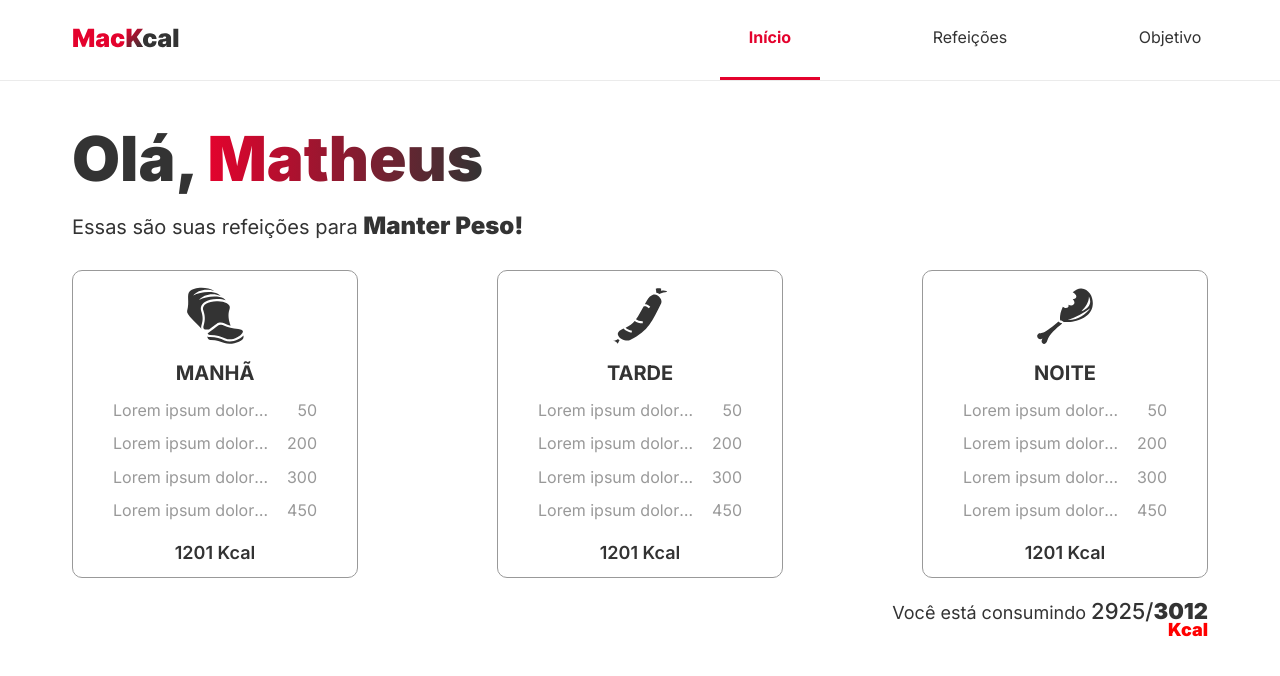
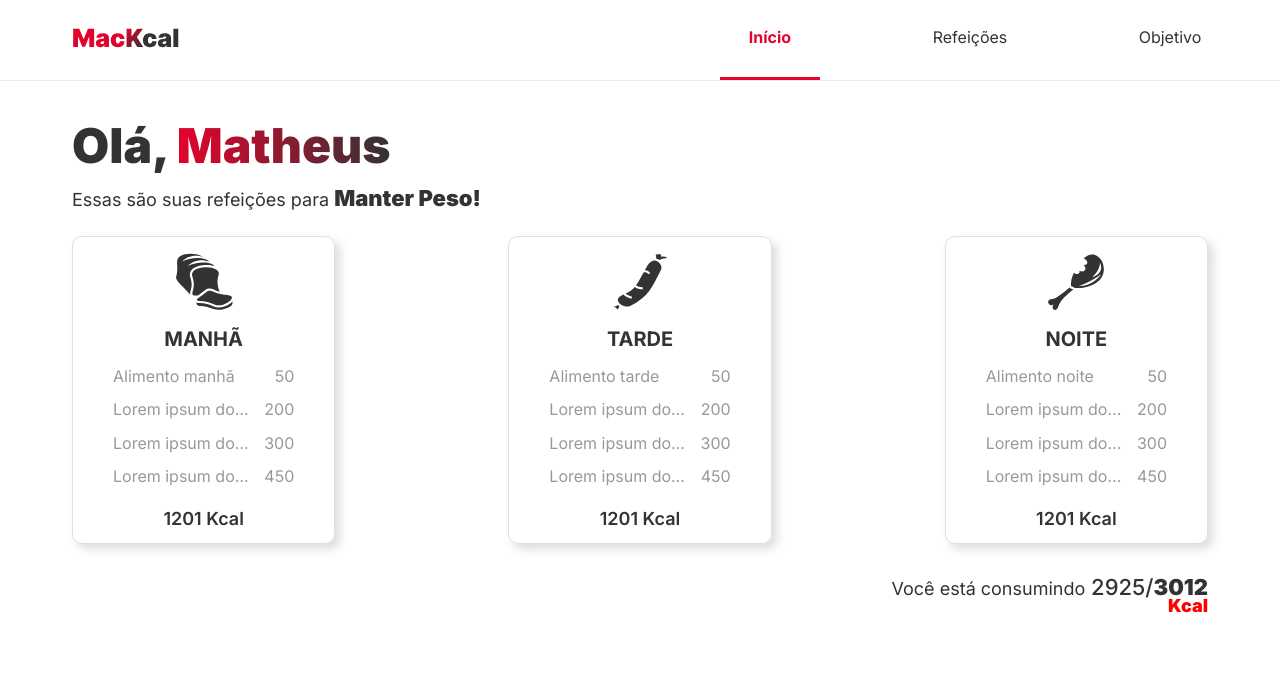
Before and after one commit to matheusapostulo/MacKcal, a Next.js app: page / in a window 1280 px wide. Shown: the top 676 px of the page. Built offline with nearby package versions, Linux system fonts and the light colour scheme.

Commit message:
Adicionando elementos dentro do modal

```diff
--- /dev/null
+++ b/src/app/components/CardAlimento.jsx
@@ -0,0 +1,5 @@
+export default function CardAlimento(){
+    return(
+        <h1>Alimento</h1>
+    )
+}
--- a/src/app/components/CardRefeicao.jsx
+++ b/src/app/components/CardRefeicao.jsx
@@ -7,7 +7,7 @@ import { useState } from "react";
 import ModalRefeicoes from "./ModalRefeicoes";
 
 export default function CardRefeicao({periodo, alimentos, totalAlimento}){
-    // State que controla a abertura do modal
+// State que controla a abertura do modal
   const [open, setOpen] = useState(false)
 
   const handleOpen = () => {
@@ -69,7 +69,7 @@ export default function CardRefeicao({periodo, alimentos, totalAlimento}){
                 </section>
             </section>
         </main>
-        <ModalRefeicoes open={open} handleClose={handleClose}/>
+        <ModalRefeicoes open={open} handleClose={handleClose} alimentos={alimentos}/>
         </>
     )
 }
--- a/src/app/components/InformacoesConsumo.jsx
+++ b/src/app/components/InformacoesConsumo.jsx
@@ -1,9 +1,24 @@
 import styles from '../styles/InformacoesConsumo.module.css'
 
-export default function InformacoesConsumo(){
+export default function InformacoesConsumo({type}){
     return(
         <section className={styles.containerRefeicoesConsumo}>
-            <div><p>Você está consumindo <span className={styles.quantidadesCaloria}>2925/<span>3012</span></span></p></div>
+            <div>
+                { type == "Inicial" ? (
+                        <p> Você está consumindo
+                            <span className={styles.quantidadesCaloria}> 2925/
+                                <span>3012</span>
+                            </span>
+                        </p>
+                ):(
+                    <p> Sua refeição possui
+                        <span className={styles.quantidadesCaloria}>
+                            <span> 3012</span>
+                        </span>
+                    </p>
+                )}
+
+            </div>
             <div> <p className={styles.refeicoesConsumoKcal}>Kcal</p> </div>
         </section>
     )
--- a/src/app/components/ModalRefeicoes.jsx
+++ b/src/app/components/ModalRefeicoes.jsx
@@ -3,8 +3,10 @@ import DialogActions from '@mui/material/DialogActions';
 import DialogContent from '@mui/material/DialogContent';
 import styles from '../styles/ModalRefeicoes.module.css';
 import { AiOutlineSearch } from "react-icons/ai";
+import { IoCloseOutline } from "react-icons/io5";
+import InformacoesConsumo from './InformacoesConsumo';
 
-export default function ModalRefeicoes({open, handleClose}){
+export default function ModalRefeicoes({open, handleClose, alimentos}){
     return(
         <Dialog
             open={open}
@@ -14,16 +16,16 @@ export default function ModalRefeicoes({open, handleClose}){
         >
             <main className={styles.mainContainer}>
                 <DialogActions className={styles.areaFechar}>
-                    <button onClick={handleClose} autoFocus>
-                        Fechar
+                    <button className={styles.botaoFecharDrawer} onClick={handleClose}>
+                        <IoCloseOutline color={"#333333"}/>
                     </button>
                 </DialogActions>
-                <DialogContent>
+                <DialogContent className={styles.contentContainer}>
                     <section className={styles.searchBar}>
                             <div>
-                                <input placeholder="Digite o elemento que deseja adicionar..."/>
+                                <input placeholder="Pesquisar alimento"/>
                             </div>
-                            <div className={styles.icon}>
+                            <div className={styles.iconSearch}>
                                 <AiOutlineSearch
                                     style={{
                                         color: "#333333",
@@ -31,6 +33,17 @@ export default function ModalRefeicoes({open, handleClose}){
                                 />
                             </div>
                     </section>
+                    <InformacoesConsumo type={"modalRefeicoes"}/>
+
+                    <section>
+                        {
+                            alimentos.map((alimento) => {
+                                return(
+                                    <p key={alimento.nomeAlimento}>{alimento.nomeAlimento}</p>
+                                )
+                            })
+                        }
+                    </section>
                 </DialogContent>
             </main>
         </Dialog>
--- a/src/app/globals.css
+++ b/src/app/globals.css
@@ -25,6 +25,6 @@ input:focus {
 /* desktop */
 @media screen and (min-width: 768px) {
   .containerChildrenLayout{
-    margin: 40px 72px 40px 72px;
+    margin: 35px 72px 35px 72px;
   }
 }
--- a/src/app/page.jsx
+++ b/src/app/page.jsx
@@ -5,9 +5,9 @@ import CardRefeicao from './components/CardRefeicao'
 import InformacoesConsumo from './components/InformacoesConsumo'
 
 const refeicoes = [
-  {id: 1, periodo: "manhã", alimentos:[{nomeAlimento:"Lorem ipsum dolor sit amet.", caloria:50},{nomeAlimento:"Lorem ipsum dolor sit amet.", caloria:200}, {nomeAlimento:"Lorem ipsum dolor sit amet.", caloria:300}, {nomeAlimento:"Lorem ipsum dolor sit amet.", caloria:450}], totalAlimento:"1000 Kcal"},
-  {id: 2, periodo: "tarde", alimentos:[{nomeAlimento:"Lorem ipsum dolor sit amet.", caloria:50},{nomeAlimento:"Lorem ipsum dolor sit amet.", caloria:200}, {nomeAlimento:"Lorem ipsum dolor sit amet.", caloria:300}, {nomeAlimento:"Lorem ipsum dolor sit amet.", caloria:450}], totalAlimento:"1000 Kcal"},
-  {id: 3, periodo: "noite", alimentos:[{nomeAlimento:"Lorem ipsum dolor sit amet.", caloria:50},{nomeAlimento:"Lorem ipsum dolor sit amet.", caloria:200}, {nomeAlimento:"Lorem ipsum dolor sit amet.", caloria:300}, {nomeAlimento:"Lorem ipsum dolor sit amet.", caloria:450}], totalAlimento:"1000 Kcal"},
+  {id: 1, periodo: "manhã", alimentos:[{nomeAlimento:"Alimento manhã", caloria:50},{nomeAlimento:"Lorem ipsum dolor sit amet.", caloria:200}, {nomeAlimento:"Lorem ipsum dolor sit amet.", caloria:300}, {nomeAlimento:"Lorem ipsum dolor sit amet.", caloria:450}], totalAlimento:"1000 Kcal"},
+  {id: 2, periodo: "tarde", alimentos:[{nomeAlimento:"Alimento tarde", caloria:50},{nomeAlimento:"Lorem ipsum dolor sit amet.", caloria:200}, {nomeAlimento:"Lorem ipsum dolor sit amet.", caloria:300}, {nomeAlimento:"Lorem ipsum dolor sit amet.", caloria:450}], totalAlimento:"1000 Kcal"},
+  {id: 3, periodo: "noite", alimentos:[{nomeAlimento:"Alimento noite", caloria:50},{nomeAlimento:"Lorem ipsum dolor sit amet.", caloria:200}, {nomeAlimento:"Lorem ipsum dolor sit amet.", caloria:300}, {nomeAlimento:"Lorem ipsum dolor sit amet.", caloria:450}], totalAlimento:"1000 Kcal"},
 ]
 
 export default function Home() {
@@ -27,7 +27,7 @@ export default function Home() {
           </p>
         </section>
         <section className={styles.containerRefeicoes}>
-          <InformacoesConsumo/>
+          <InformacoesConsumo type={"Inicial"}/>
           <section className={styles.containerRefeicoesCards}>
             {refeicoes.map((periodo) => {
                 return(
--- a/src/app/styles/CardRefeicao.module.css
+++ b/src/app/styles/CardRefeicao.module.css
@@ -1,8 +1,16 @@
 /* Mobile */
 .mainContainer{
-    border: solid 1px #999999;
+    border: solid 1px #dfdfdf;
     border-radius: 10px;
-    height: 290px;
+    height: 300px;
+    box-shadow: 5px 5px 10px rgba(78, 78, 78, 0.2);
+    transition: transform 0.2s ease-in-out, 0.2s ease-in-out;
+}
+
+.mainContainer:hover{
+    cursor: pointer;
+    box-shadow: 10px 10px 20px rgba(63, 63, 63, 0.2);
+    transform: scale(1.01);
 }
 
 .containerConteudo{
@@ -40,7 +48,6 @@
     display: flex;
     flex-direction: row;
     gap:10px;
-
 }
 
 .listaItens > ul > li > div > p{
@@ -64,12 +71,11 @@
 }
 
 /* Desktop */
-@media screen and (min-width: 768px) {
+@media screen and (min-width: 1024px) {
     .mainContainer{
-        border: solid 1px #999999;
         border-radius: 10px;
         height: 306px;
-        width: 25%;
+        width: 23%;
     }
 
     .containerConteudo{
--- a/src/app/styles/Inicio.module.css
+++ b/src/app/styles/Inicio.module.css
@@ -4,7 +4,7 @@
 .containerComObjetivo{
     display: flex;
     flex-direction: column;
-    gap: 15px;
+    gap: 20px;
 }
 
 .containerInfoUsuario{
@@ -37,7 +37,7 @@
     display: flex;
     flex-direction: column;
     justify-content: space-between;
-    gap: 20px;
+    gap: 30px;
     margin-top: 15px;
 }
 
@@ -69,32 +69,32 @@
 }
 
 /* Desktop */
-@media screen and (min-width: 768px) {
+@media screen and (min-width: 1024px) {
     /* Tela com Objetivo */
     .containerComObjetivo{
-        gap: 30px;
+        gap: 25px;
     }
     .containerInfoUsuario{
-        gap: 15px;
+        gap: 10px;
     }
 
     .containerInfoUsuario > h1{
-        font-size: 62px;
+        font-size: 48px;
     }
 
     .containerInfoUsuario > p{
-        font-size: 20px;
+        font-size: 18px;
     }
 
     .containerInfoUsuario > p > span{
-        font-size: 24px;
+        font-size: 22px;
         font-weight: 900;
     }
 
     .containerRefeicoes{
         display: flex;
         flex-direction: column-reverse;
-        gap:20px;
+        gap:30px;
     }
 
     .containerRefeicoesCards{
--- a/src/app/styles/ModalRefeicoes.module.css
+++ b/src/app/styles/ModalRefeicoes.module.css
@@ -1,19 +1,41 @@
+/* Mobile */
 .mainContainer{
     height: 100vh;
+    display: flex;
+    flex-direction: column;
 }
 
 .areaFechar{
-    background-color: red;
+    flex-grow: 0.1;
+    padding: 8px 8px;
+}
+
+.botaoFecharDrawer{
+    font-size: 30px;
+    background-color: transparent;
+    border: none;
+    display: flex;
+    justify-content: center;
+    align-items: center;
+}
+
+.contentContainer{
+    flex-grow: 4;
+    display: flex;
+    flex-direction: column;
+    gap:20px;
+    padding: 0px 25px;
+    margin-top: 5px;
 }
 
 .searchBar{
     display: flex;
     justify-content: space-between;
     align-items: center;
-    border: solid 1px #999999;
+    border: 1px solid #d4d4d4;
     border-radius: 8px;
-    height: 35px;
-    gap: 10px;
+    height: 38px;
+    padding: 0px 12px;
 }
 
 .searchBar > div:first-of-type {
@@ -23,12 +45,33 @@
 .searchBar > div > input{
     border: none;
     height: 40;
-    width: 95%;
-    margin-left: 12px;
-    padding: 5px 0px 5px 0px;
+    width: 90%;
+    padding: 5px 5px 5px 5px;
+    font-size: 14px;
 }
 
-.icon{
-    height: 50%;
-    margin-right: 12px;
+.searchBar > div >input::placeholder{
+    color: #888888;
 }
+
+.iconSearch{
+    display: flex;
+    font-size: 25px;
+}
+
+/* Desktop */
+@media screen and (min-width: 768px) {
+    .areaFechar{
+        flex-grow: 0.1;
+        padding: 10px 10px;
+    }
+
+    .contentContainer{
+        padding: 0px 50px;
+        gap:30px;
+    }
+
+    .botaoFecharDrawer{
+        font-size: 35px;
+    }
+}
```
